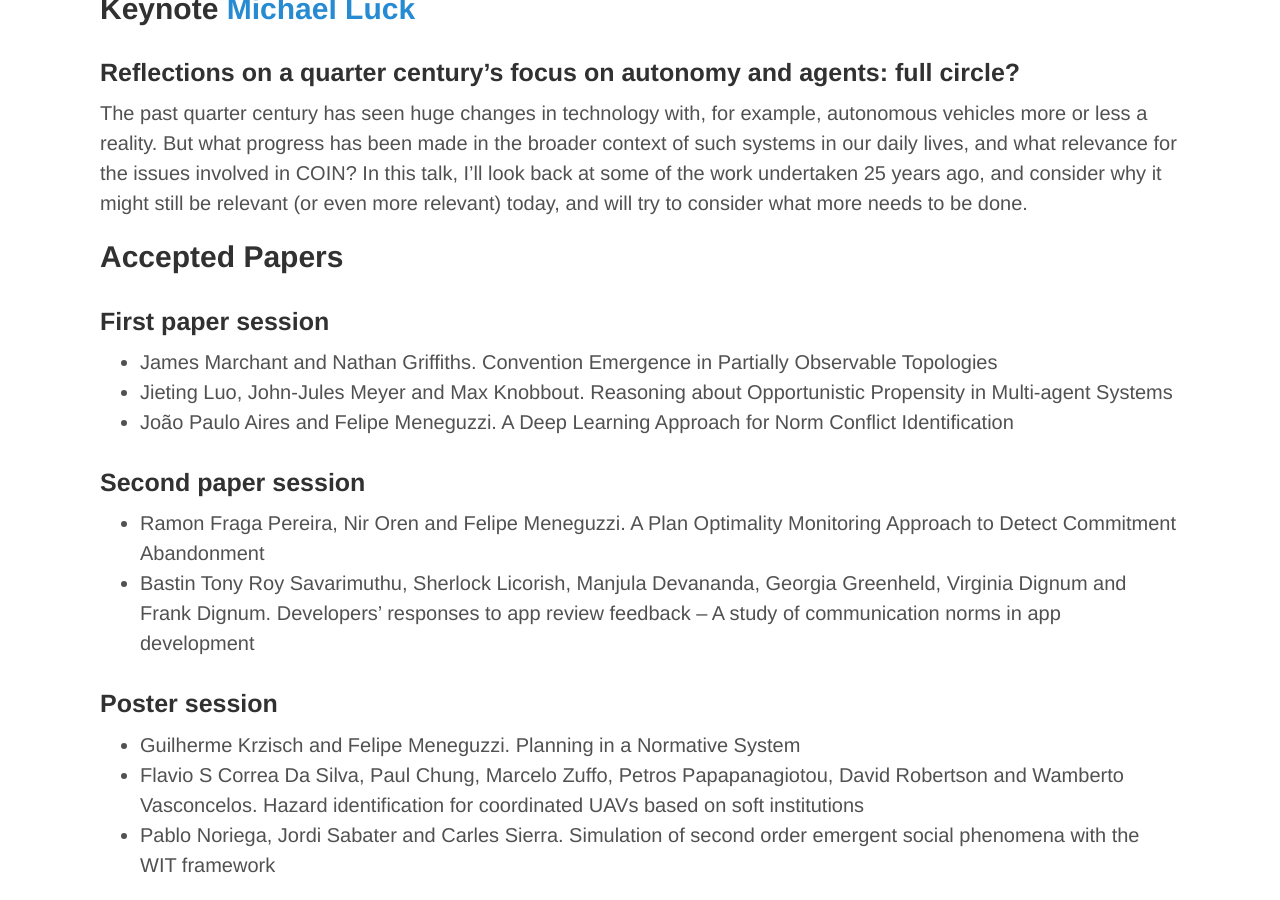
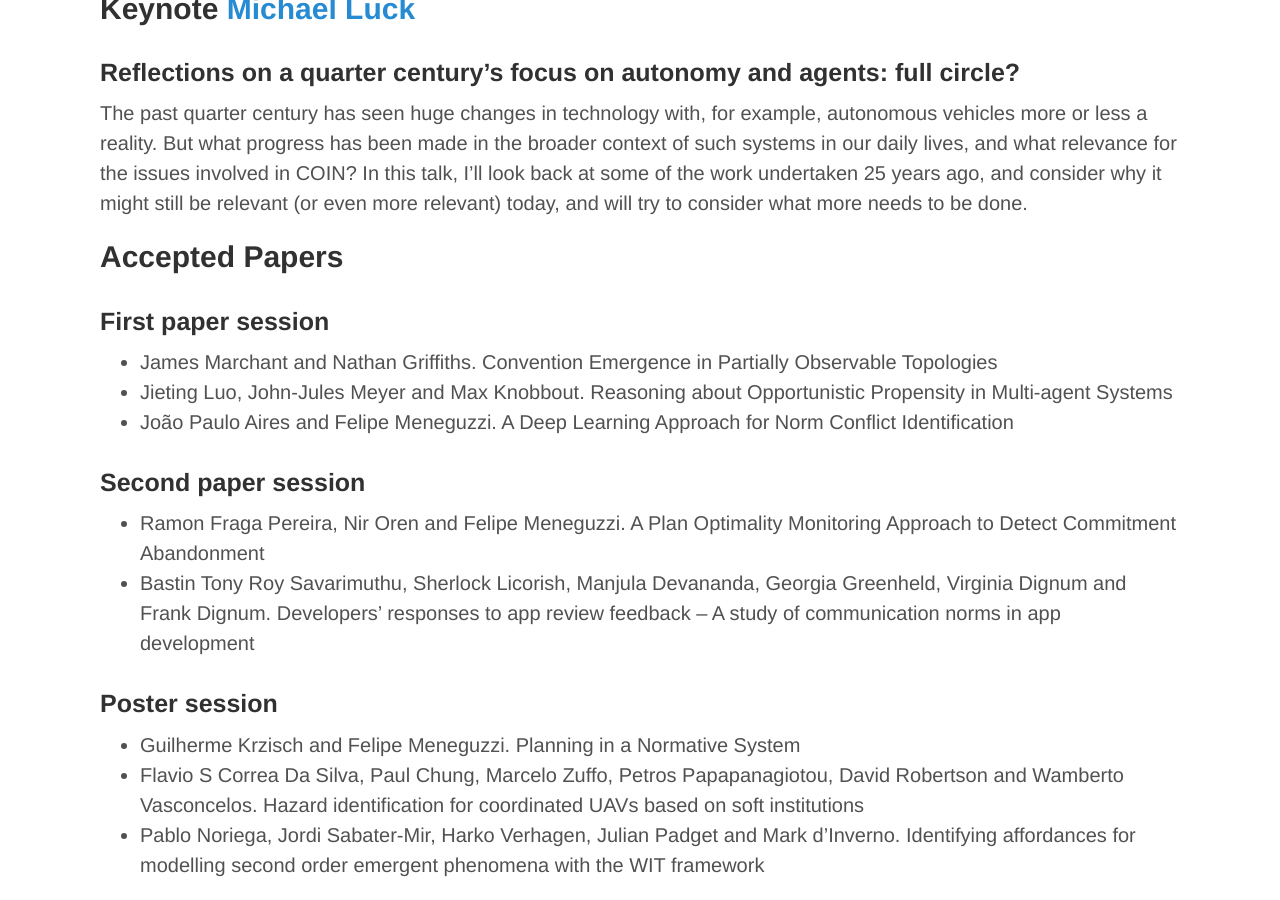
Before and after one commit to coin-workshop/coin-2017, a Jekyll site: the page built from technical_programme.md, in a window 1280 px wide and 900 px high, scrolled down 651 px. Built offline with Jekyll 4.4.1, drawn with Linux system fonts in a browser that asks for light colours.

Commit message:
Updated paper name in technical programme.

```diff
--- a/technical_programme.md
+++ b/technical_programme.md
@@ -39,5 +39,5 @@ The past quarter century has seen huge changes in technology with, for example,
 
 - Guilherme Krzisch and Felipe Meneguzzi. Planning in a Normative System
 - Flavio S Correa Da Silva, Paul Chung, Marcelo Zuffo, Petros Papapanagiotou, David Robertson and Wamberto Vasconcelos. Hazard identification for coordinated UAVs based on soft institutions
-- Pablo Noriega, Jordi Sabater and Carles Sierra. Simulation of second order emergent social phenomena with the WIT framework
+- Pablo Noriega, Jordi Sabater-Mir, Harko Verhagen, Julian Padget and Mark d'Inverno. Identifying affordances for modelling second order emergent phenomena with the WIT framework
 <!-- - Missaoui Ezzine, Mazigh Belhassen, Bhiri Sami and Hilaire Vincent. NCRIO: Normative Holonic Metamodel for Multi-agent Systems -->
```
